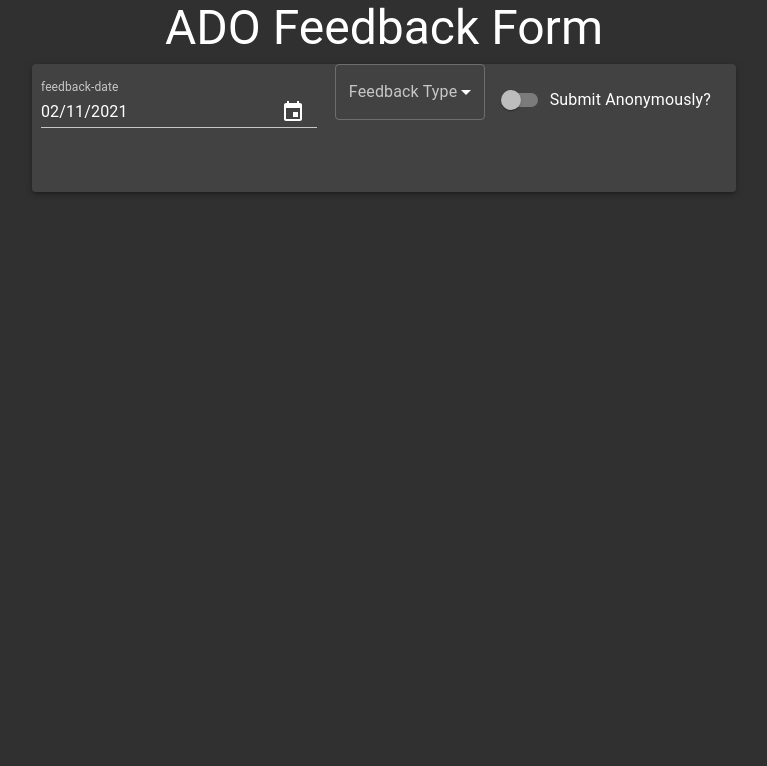
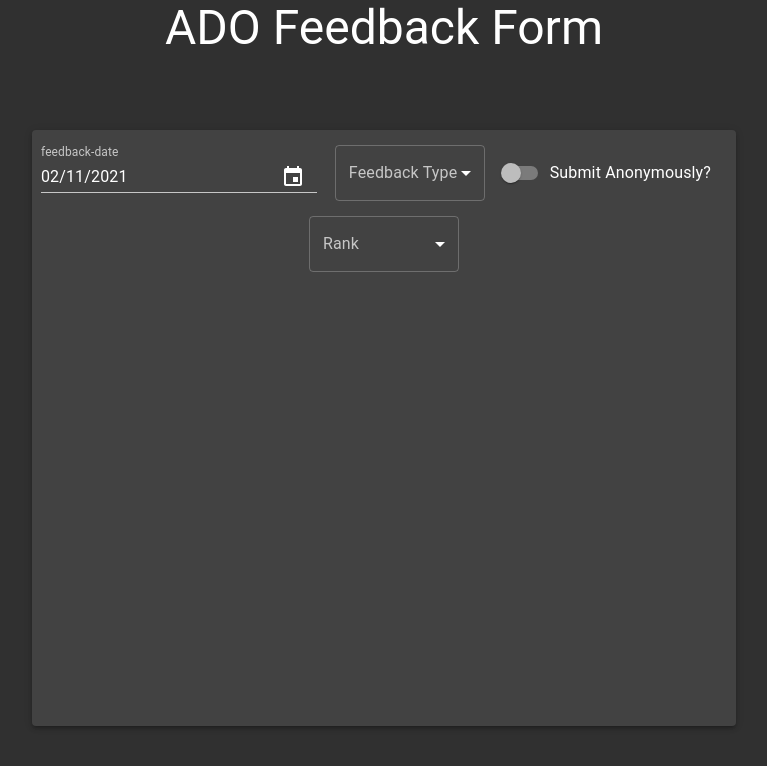
Before and after one commit to lithobraking/icebox, a React (Create React App) app: page / in a window 1280 px wide. Shown: the top 766 px of the page, without its empty margins (256-1023 px from the left). Built offline with nearby package versions, Linux system fonts and the light colour scheme.

Commit message:
#1 tweaked form styling

```diff
--- a/src/App.js
+++ b/src/App.js
@@ -13,12 +13,15 @@ const theme = createMuiTheme({
 
 const useStyles = makeStyles((theme) => ({
   root: {
+    width: '100vw',
+    height: '100vh',
     display: 'flex',
     flexDirection: 'column',
-    alignItems: 'center'
+    alignItems: 'center',
   },
   formContainer: {
     width: '100%',
+    height: '100%',
     display: 'flex',
     justifyContent: 'center',
   }
--- a/src/components/EntryForm.js
+++ b/src/components/EntryForm.js
@@ -11,15 +11,16 @@ const useStyles = makeStyles((theme) => ({
         width: '100%',
         display: 'flex',
         justifyContent: 'center',
-        alignContent: 'center',
+        alignItems: 'center',
         flexWrap: 'wrap',
         '& > *': {
             margin: theme.spacing(1),
             width: '55%',
-            height: theme.spacing(16),
+            height: '80%',
         },
     },
     formControl: {
+        marginTop: '15px',
         minWidth: 150,
     },
 }));
@@ -29,7 +30,10 @@ const EntryForm = () => {
     const [selectedDate, setSelectedDate] = useState(Date.now());
     const [feedbackType, setFeedbackType] = useState('');
     const [anonymous, setAnonymous] = useState(false);
+    const [rank, setRank] = useState('');
 
+
+    // haha event handlers go brrr
     const handleDateChange = (date) => {
         setSelectedDate(date);
     };
@@ -40,6 +44,10 @@ const EntryForm = () => {
 
     const handleAnonSwitch = (event) => {
         setAnonymous(event.target.checked);
+    };
+
+    const handleRankSelect = (event) => {
+        setRank(event.target.value);
     };
 
 
@@ -95,6 +103,30 @@ const EntryForm = () => {
                             label='Submit Anonymously?'
                         />
                     </Grid>
+                    <Grid
+                        container
+                        justify='space-around'
+                    >
+                        <FormControl variant='outlined' className={classes.formControl}>
+                            <InputLabel id='rank-select-label'>Rank</InputLabel>
+                            <Select
+                                labelId='rank-select-label'
+                                value={rank}
+                                onChange={handleRankSelect}
+                                label='Rank'
+                            >
+                                <MenuItem value=''>
+                                    ----
+                                    </MenuItem>
+                                <MenuItem value='e1'>E-1</MenuItem>
+                                <MenuItem value='e2'>E-2</MenuItem>
+                                <MenuItem value='e3'>E-3</MenuItem>
+                                <MenuItem value='e4'>E-4</MenuItem>
+                                <MenuItem value='e5'>E-5</MenuItem>
+
+                            </Select>
+                        </FormControl>
+                    </Grid>
                 </MuiPickersUtilsProvider>
             </Paper>
         </form>
```
